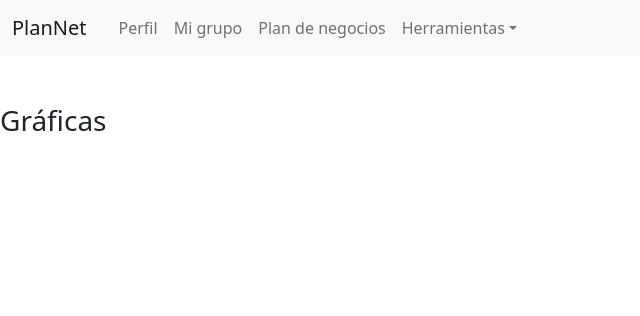
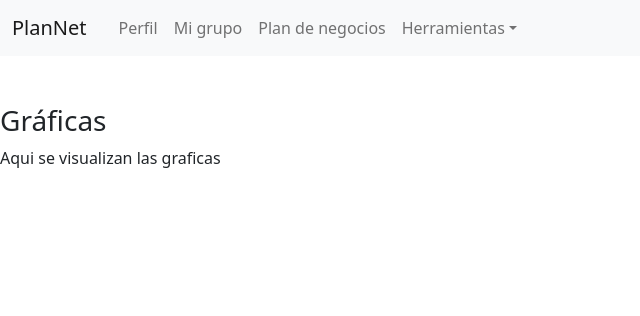
Before and after one commit to Ximmi/Sist, a Django app: page /consulta_graficas in a window 1280 px wide. Shown: the top 316 px of the page, without its empty margins (0-640 px from the left). Run offline with Django 4.2, Linux system fonts and the light colour scheme.

Commit message:
Update consulta_graficas.html
Prueba de pull y push

```diff
--- a/Sistema/sistema/plannet/templates/graficas/consulta_graficas.html
+++ b/Sistema/sistema/plannet/templates/graficas/consulta_graficas.html
@@ -5,5 +5,6 @@
 {% block contenido %}
 
 <h3>Gráficas</h3>
+<p>Aqui se visualizan las graficas</p>
 
 {% endblock %}
```
